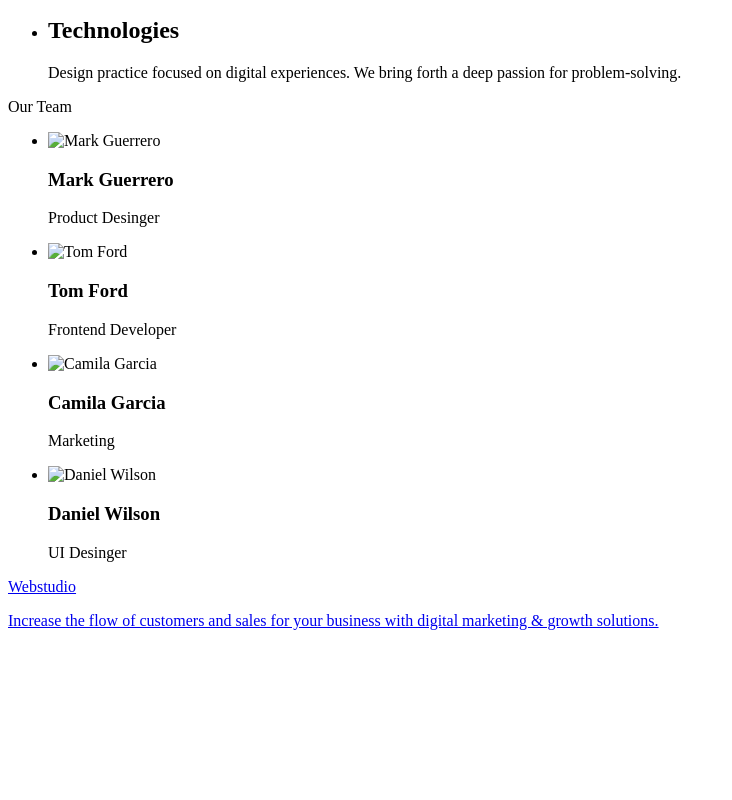
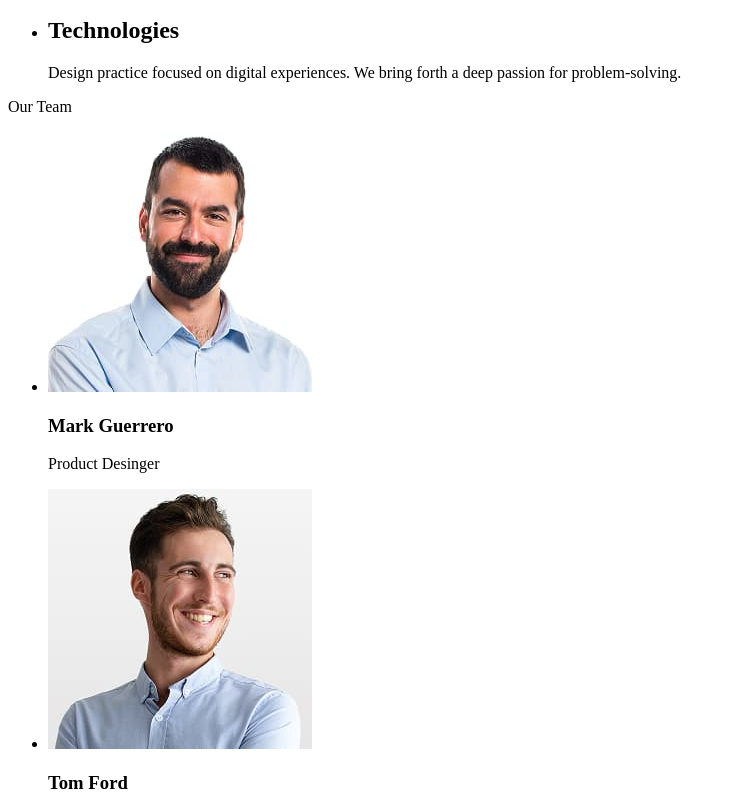
Before and after one commit to shumskiy5524/goit-markup-hw-01-01, a plain HTML site: page index.html in a window 1280 px wide. Shown: the part 540-1340 px from the top of the page, without its empty margins (0-732 px from the left). Before the commit the page ends 1186 px from the top, so only its background shows below. Drawn offline with Linux system fonts and the light colour scheme.

Commit message:
markup image

```diff
--- a/index.html
+++ b/index.html
@@ -70,27 +70,27 @@
          <ul>
         <li>
               <img
-            src="./img-3.jpg" alt="Mark Guerrero" width="264px"/>
+            src="./img/img-3.jpg" alt="Mark Guerrero" width="264px"/>
             <h3>Mark Guerrero</h3>
             <p>Product Desinger</p>
         </li>
 
         <li>
             <img
-            src="./img-2.jpg" alt="Tom Ford" width="264px"/>
+            src="./img/img-2.jpg" alt="Tom Ford" width="264px"/>
             <h3>Tom Ford</h3>
             <p>Frontend Developer</p>
 
          </li>
             <li>
              <img
-            src="./img-1.jpg" alt="Camila Garcia " width="264px"/>
+            src="./img/img-1.jpg" alt="Camila Garcia " width="264px"/>
             <h3>Camila Garcia</h3>
             <p>Marketing</p>
          </li>
          <li>
             <img
-            src="./img.jpg" alt="Daniel Wilson " width="264px"/>
+            src="./img/img.jpg" alt="Daniel Wilson " width="264px"/>
             <h3>Daniel Wilson</h3>
             <p>UI Desinger</p>
          </li>
```
